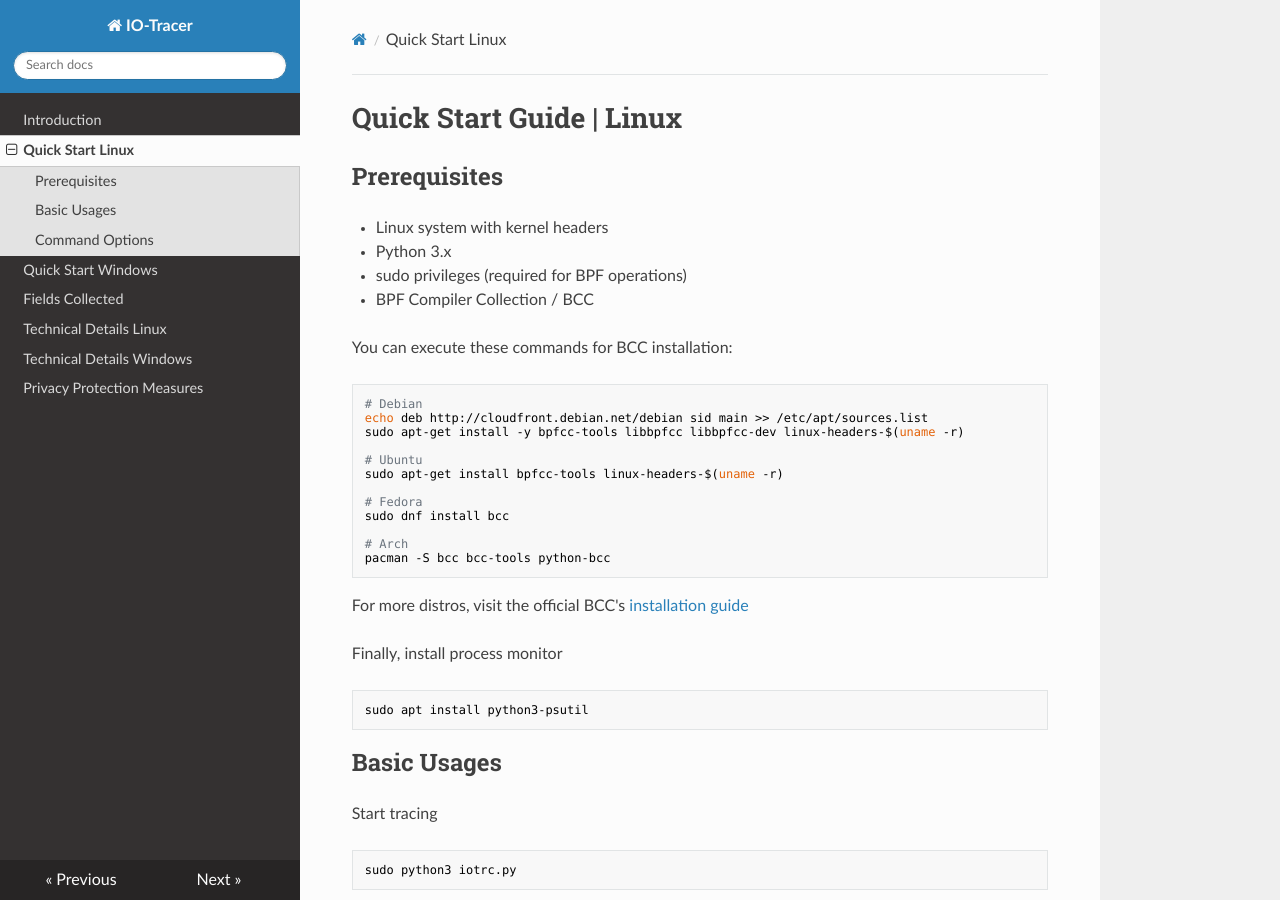
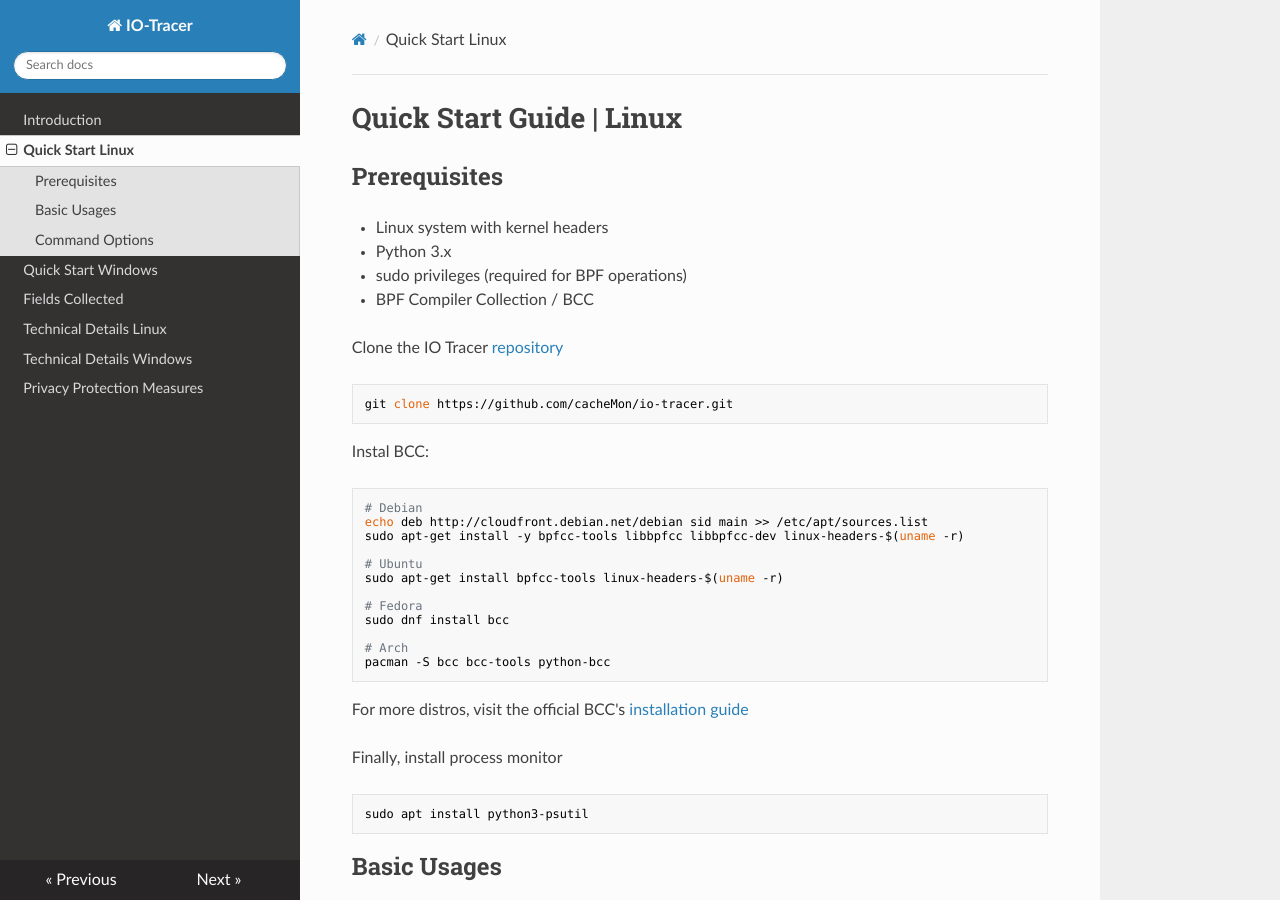
Before and after one commit to cacheMon/iotracerdocs, an MkDocs documentation site: the page built from docs/startlinux.md, in a window 1280 px wide and 900 px high. Built offline with MkDocs 1.6.1, drawn with Linux system fonts in a browser that asks for light colours; nearby versions of some CDN libraries.

Commit message:
update Linux quick start guide to include repository cloning instructions before BCC installation

````diff
--- a/docs/startlinux.md
+++ b/docs/startlinux.md
@@ -6,7 +6,12 @@
 - sudo privileges (required for BPF operations)
 - BPF Compiler Collection / BCC
 
-You can execute these commands for BCC installation:
+Clone the IO Tracer [repository](https://github.com/cacheMon/io-tracer)
+```bash
+git clone https://github.com/cacheMon/io-tracer.git
+```
+
+Instal BCC:
 ```bash
 # Debian
 echo deb http://cloudfront.debian.net/debian sid main >> /etc/apt/sources.list
````
